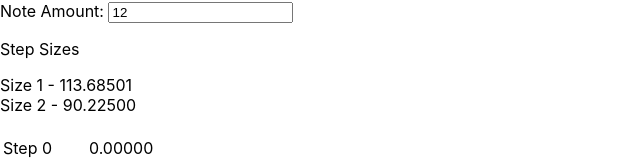
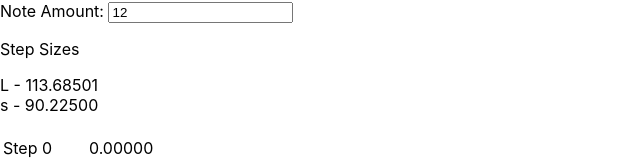
Before and after one commit to zzork/color-horizons-review-temp, a React (Create React App) app: page / in a window 1280 px wide. Both pictures are taken after a click on the button "Linear Temperament". Shown: the part 511-675 px from the top of the page, without its empty margins (0-640 px from the left). Built offline with nearby package versions, Linux system fonts and the light colour scheme.

Commit message:
lms step sizes display working

```diff
--- a/src/components/CalcLTReadout2.js
+++ b/src/components/CalcLTReadout2.js
@@ -16,11 +16,37 @@ export const CalcLTReadout2 = ({ numerator, denominator, noteAmount }) => {
   let sortedUnique = [...uniqueSteps];
   sortedUnique.sort((a, b) => a - b);
   sortedUnique.reverse();
-  let uniquesDisplay = sortedUnique.map((value, index) => (
+
+  // uniques display logic
+  let uniquesDisplay = null;
+  if (sortedUnique.length < 2) {
+    uniquesDisplay = <div>Not enough notes</div>;
+  }
+  if (sortedUnique.length === 2) {
+    uniquesDisplay = (
+      <div>
+        L - {sortedUnique[0]}
+        <br />s - {sortedUnique[1]}
+      </div>
+    );
+  }
+  if (sortedUnique.length === 3) {
+    uniquesDisplay = (
+      <div>
+        L - {sortedUnique[0]}
+        <br />m - {sortedUnique[1]}
+        <br />s - {sortedUnique[2]}
+      </div>
+    );
+  }
+
+  {
+    /* let uniquesDisplay = sortedUnique.map((value, index) => (
     <div>
       Size {index + 1} - {value}
     </div>
-  ));
+  )); */
+  }
 
   // then how do I turn stepDifferences into e.g. LLsLLss readout?
 
```
